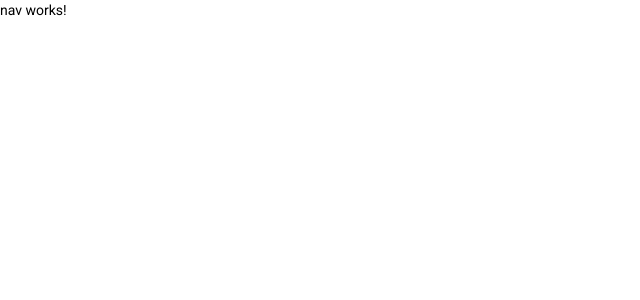
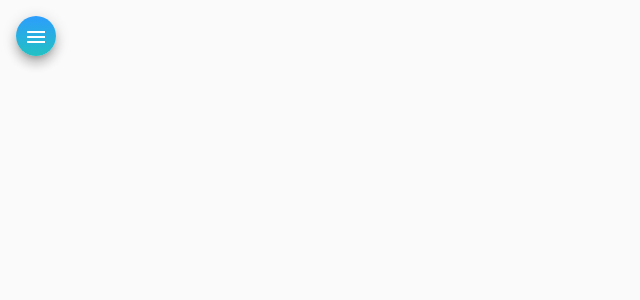
Before and after one commit to FolkGallego/HelpDesk-Front, an Angular app: page / in a window 1280 px wide. Shown: the top 300 px of the page, without its empty margins (0-640 px from the left). Built offline with nearby package versions, Linux system fonts and the light colour scheme.

Commit message:
HTML e CSS para componente NAV

```diff
--- a/src/app/Components/nav/nav.component.css
+++ b/src/app/Components/nav/nav.component.css
@@ -0,0 +1,30 @@
+.container {
+    height: 100%;
+}
+
+.sidenav {
+    width: 13rem;
+    color: white;
+    background: linear-gradient(0deg, rgba(34,193,195,1) 0%, rgba(45,157,253,1) 100%);
+}
+
+img {
+    width: 100%;
+    height: 7rem;
+    margin: .8rem auto 1rem auto;
+}
+
+.sidenav a {
+    color: white;
+}
+
+.sidenav i {
+    margin-right: .6rem;
+}
+
+.menu {
+    margin: 1rem 0 0 1rem;
+    color: white;
+    background: linear-gradient(0deg, rgba(34,193,195,1) 0%, rgba(45,157,253,1) 100%);
+
+}
--- a/src/app/Components/nav/nav.component.html
+++ b/src/app/Components/nav/nav.component.html
@@ -1 +1,43 @@
-<p>nav works!</p>
+<mat-drawer-container class="container" autosize>
+    <mat-drawer #drawer class="sidenav" mode="side">
+
+        <img src="assets/img/side-image.svg" alt="Imagem de Navegação">
+
+        <mat-nav-list class="nav-list">
+
+            <a mat-list-item routerLink="/">
+                <i class="material-icons">home</i>
+                Home
+            </a>
+
+            <a mat-list-item routerLink="/">
+                <i class="material-icons">account_circle</i>
+                Tecnicos
+            </a>
+
+            <a mat-list-item routerLink="/">
+                <i class="material-icons">person</i>
+                Clientes
+            </a>
+
+            <a mat-list-item routerLink="/">
+                <i class="material-icons">code</i>
+                GitHub
+            </a>
+
+            <a mat-list-item routerLink="/">
+                <i class="material-icons">logout</i>
+                Logout
+            </a>
+
+        </mat-nav-list>
+
+    </mat-drawer>
+
+    <div class="sidenav-content">
+        <button class="menu mat-elevation-z8" (click)="drawer.toggle()" mat-icon-button>
+            <mat-icon>menu</mat-icon>
+        </button>
+    </div>
+
+</mat-drawer-container>
```
Also changed, not shown: src/assets/img/side-image.svg (added).
